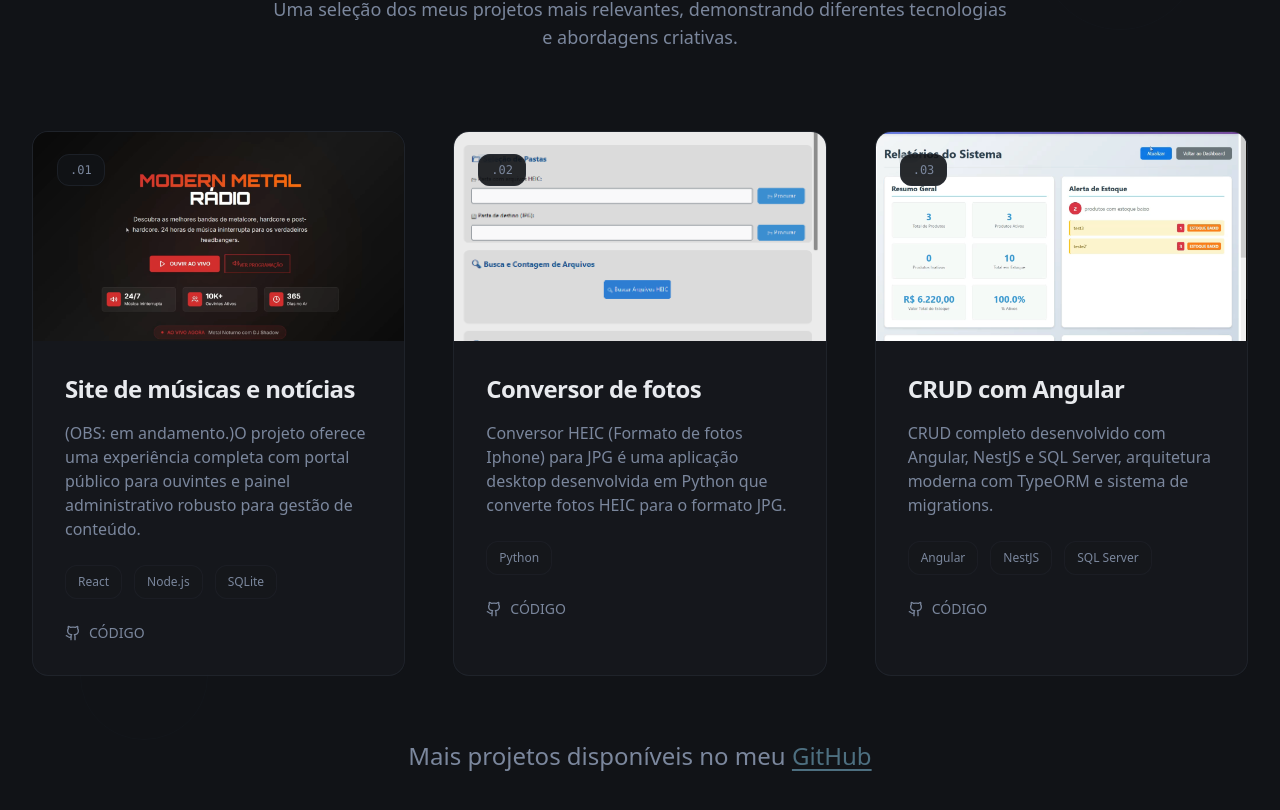
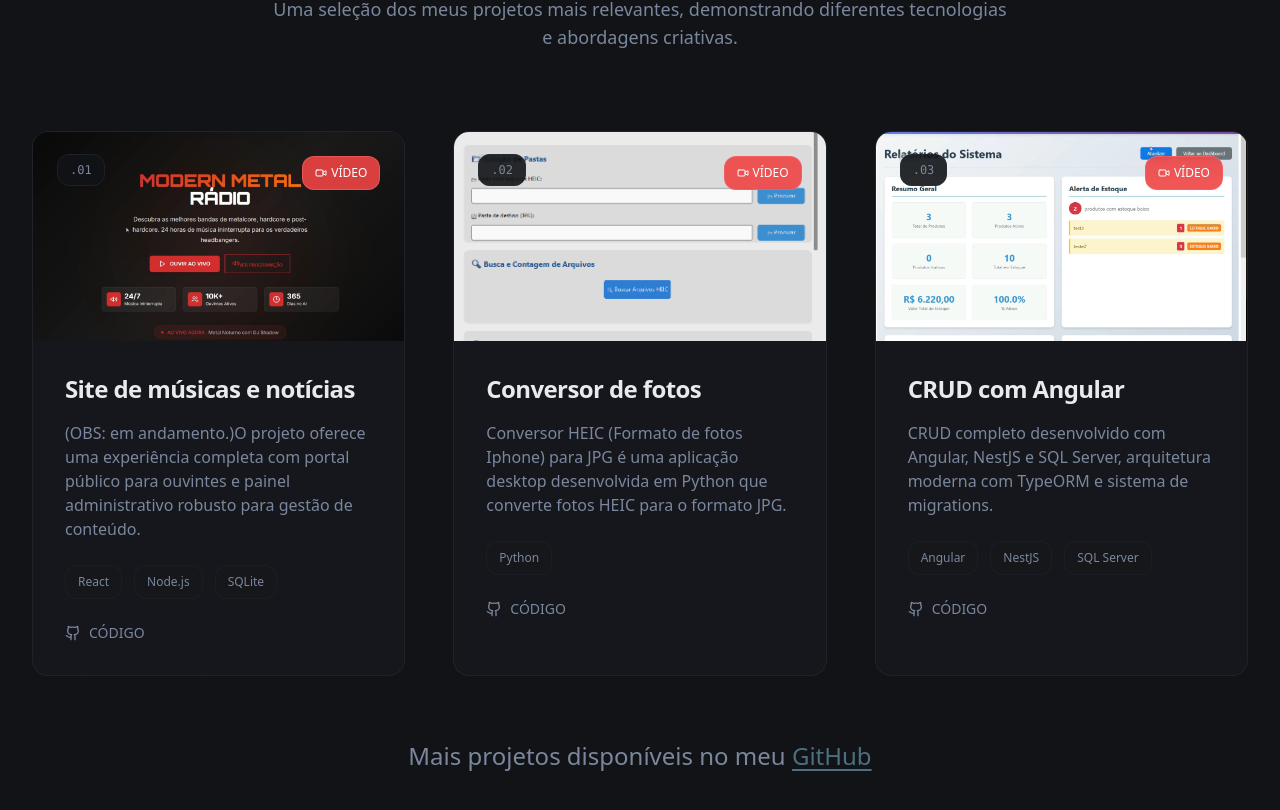
Before and after one commit to RogerioSousaM/PORTFOLIO, a React (Vite) app: page / in a window 1280 px wide. Shown: the part 1108-1918 px from the top of the page. Built offline with nearby package versions, Linux system fonts and the light colour scheme.

Commit message:
melhorias nos cards

```diff
--- a/src/components/ProjectCard.tsx
+++ b/src/components/ProjectCard.tsx
@@ -1,5 +1,5 @@
 import { useState } from "react";
-import { Play, ExternalLink, Github } from "lucide-react";
+import { Play, ExternalLink, Github, Video } from "lucide-react";
 
 interface ProjectCardProps {
   number: string;
@@ -48,14 +48,27 @@ const ProjectCard = ({
               alt={title}
               className="w-full h-full object-cover group-hover:scale-105 transition-transform duration-500"
             />
+
+            {/* Video indicator overlay */}
             {videoId && (
-              <div className="absolute inset-0 bg-black/20 flex items-center justify-center opacity-0 group-hover:opacity-100 transition-opacity duration-300">
+              <div className="absolute inset-0 bg-black/40 flex flex-col items-center justify-center opacity-0 group-hover:opacity-100 transition-opacity duration-300">
+                {/* Video icon indicator */}
+                <div className="bg-white/20 backdrop-blur-sm rounded-full p-3 mb-3">
+                  <Video className="w-6 h-6 text-white" />
+                </div>
+
+                {/* Play button */}
                 <button
                   onClick={handlePlayVideo}
-                  className="bg-white/20 backdrop-blur-sm rounded-full p-3 sm:p-4 hover:bg-white/30 transition-colors"
+                  className="bg-white/20 backdrop-blur-sm rounded-full p-4 hover:bg-white/30 transition-colors"
                 >
-                  <Play className="w-6 h-6 sm:w-8 sm:h-8 text-white fill-white" />
+                  <Play className="w-8 h-8 text-white fill-white" />
                 </button>
+
+                {/* Video label */}
+                <p className="text-white text-sm font-medium mt-3 bg-black/50 px-3 py-1 rounded-full">
+                  ASSISTIR VÍDEO
+                </p>
               </div>
             )}
           </>
@@ -67,6 +80,16 @@ const ProjectCard = ({
             {number}
           </span>
         </div>
+
+        {/* Video badge indicator */}
+        {videoId && !isVideoPlaying && (
+          <div className="absolute top-3 sm:top-6 right-3 sm:right-6">
+            <span className="flex items-center gap-1 text-xs font-medium text-white bg-red-500/90 backdrop-blur-sm px-2 sm:px-3 py-1 sm:py-2 rounded-xl border border-red-400/50">
+              <Video className="w-3 h-3" />
+              VÍDEO
+            </span>
+          </div>
+        )}
       </div>
 
       <div className="p-4 sm:p-6 md:p-8">
```
Also changed, not shown: 1 other file (tests, documents, lock files or other folders).
